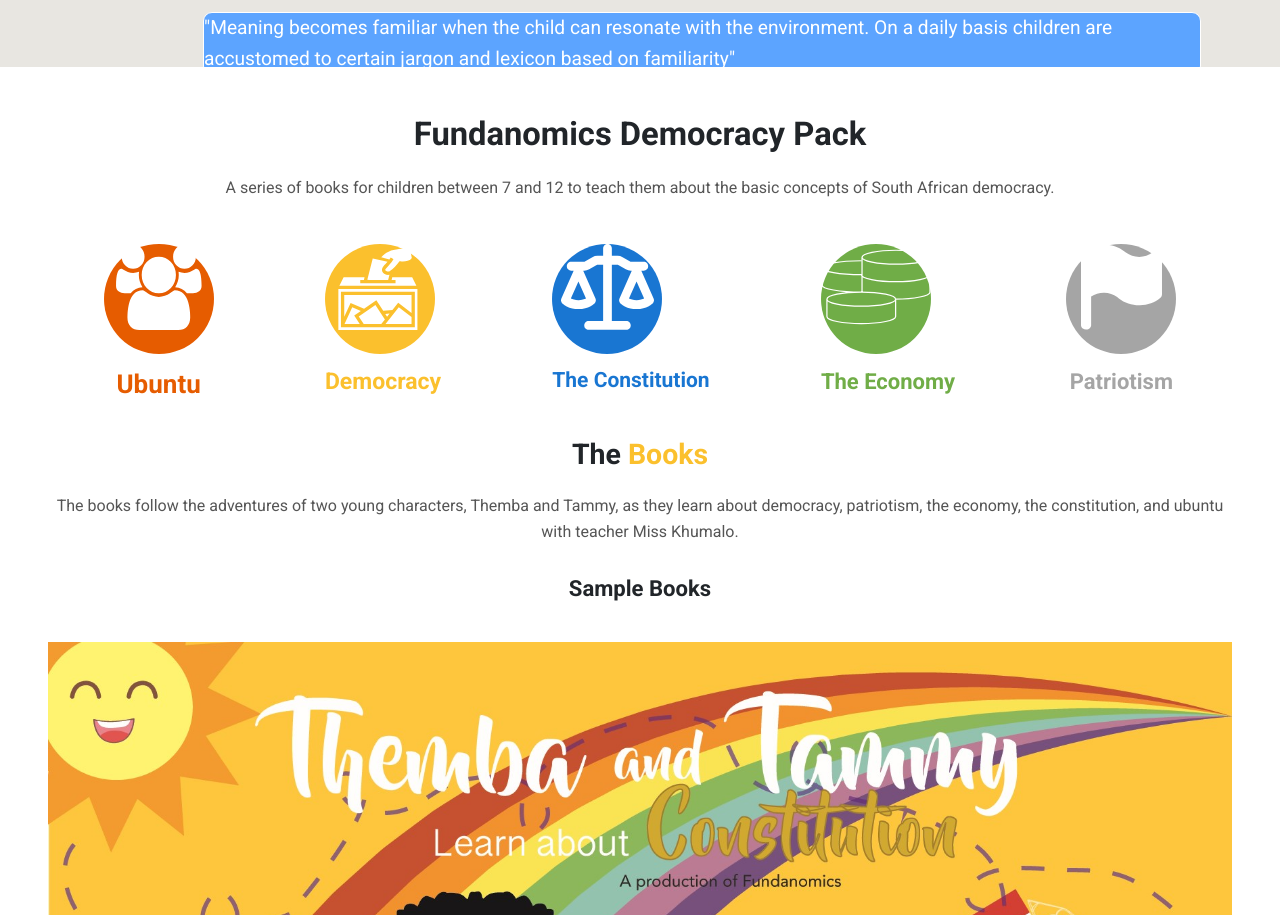
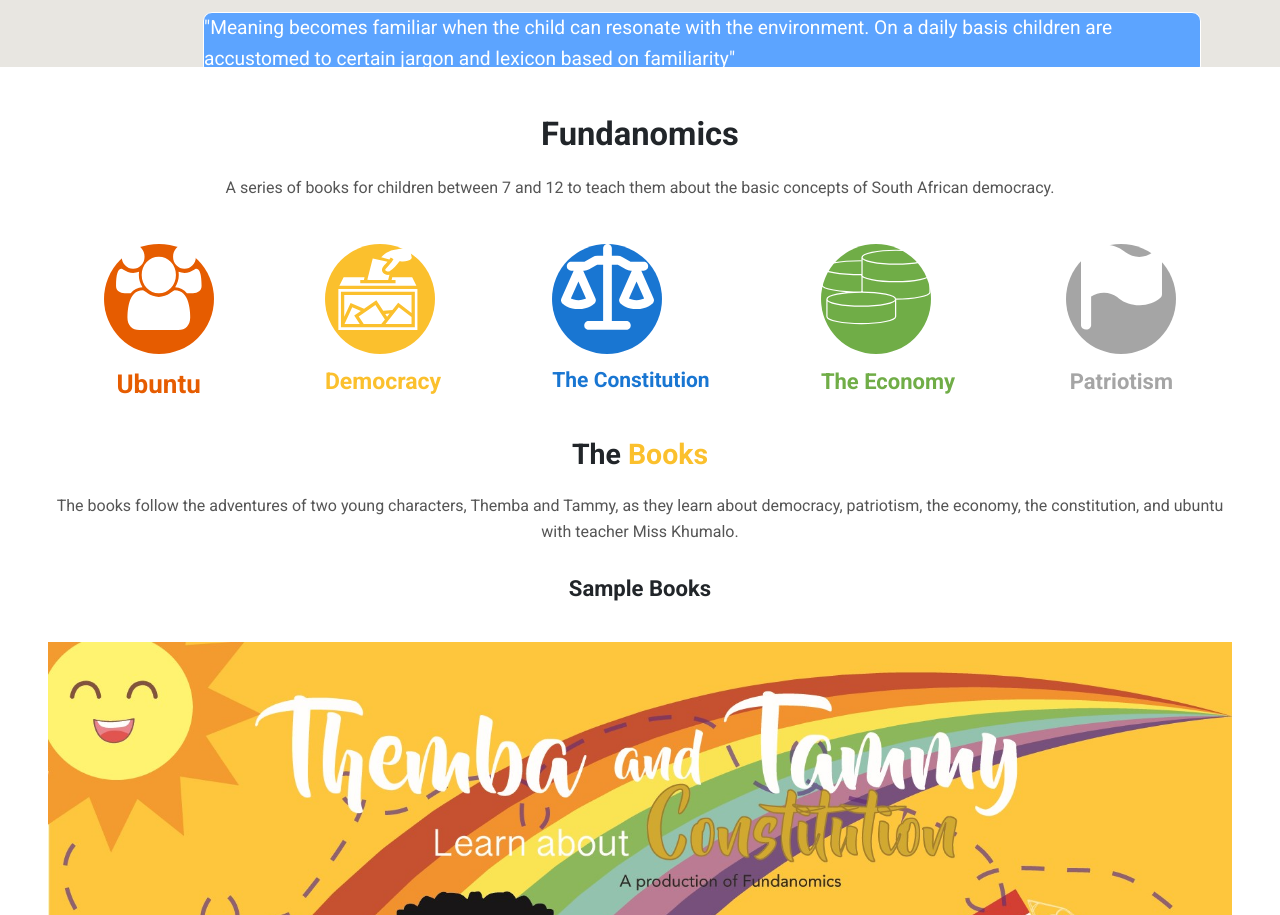
Before and after one commit to Tumiegh/fundanomics_draft, a plain HTML site: page index.html in a window 1280 px wide. Shown: the part 1651-2566 px from the top of the page. Drawn offline with nearby package versions, Linux system fonts and the light colour scheme.

Commit message:
updated html and css

```diff
--- a/index.html
+++ b/index.html
@@ -122,7 +122,7 @@
     <!-- Books Section -->
     <section id="books" class="bg-light p-5">
         <div class="container">
-            <h2>Fundanomics Democracy Pack</h2>
+            <h2>Fundanomics</h2>
             <p>A series of books for children between 7 and 12 to teach them about the basic concepts of South African
                 democracy.</p>
         </div>
--- a/styles.css
+++ b/styles.css
@@ -920,7 +920,7 @@ header {
     filter: drop-shadow(0px 0px 3px white);
 }
 
-@media (min-width: 768px) and (max-width: 1024px) {
+@media (max-width: 1024px) {
     .slideshow-container {
         max-width: 84%;
         margin-top: 39px;
```
